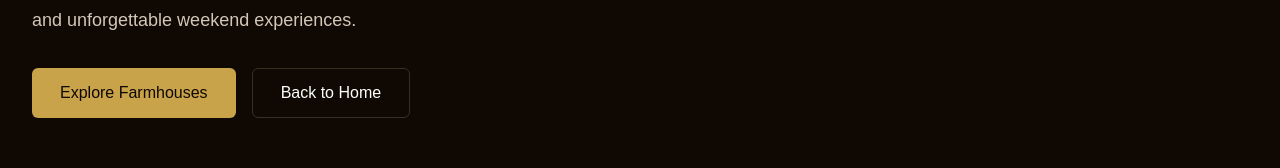
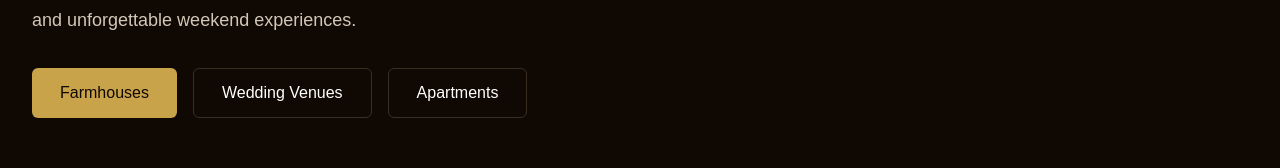
Before and after one commit to bymahiwork-prog/effortless-events, a Next.js app: page /farmhouses in a window 1280 px wide. Shown: the part 384-552 px from the top of the page. Built offline with nearby package versions, Linux system fonts and the light colour scheme; no server answers; the database is empty.

Commit message:
Update page.js

```diff
--- a/app/farmhouses/page.js
+++ b/app/farmhouses/page.js
@@ -44,7 +44,7 @@ const Farms = () => {
       setVenues([]);
 
       setError(
-       "We're unable to load the farmhouses right now. Please try again."
+        "We're unable to load the farmhouses right now. Please try again."
       );
     } finally {
       setLoading(false);
@@ -153,20 +153,28 @@ const Farms = () => {
               experiences.
             </p>
 
+            {/* CATEGORY BUTTONS */}
             <div className="mt-8 flex flex-wrap gap-4">
 
-              <a
-                href="#farmhouses"
+              <Link
+                href="/farms"
                 className="inline-flex items-center justify-center px-7 py-3 bg-[#C9A34A] text-[#0F0803] font-medium rounded-md hover:bg-[#D8B25B] transition"
               >
-                Explore Farmhouses
-              </a>
+                Farmhouses
+              </Link>
 
               <Link
-                href="/"
+                href="/weddings"
                 className="inline-flex items-center justify-center px-7 py-3 border border-[#3A2E22] text-white rounded-md hover:bg-[#17110B] transition"
               >
-                Back to Home
+                Wedding Venues
+              </Link>
+
+              <Link
+                href="/apartments"
+                className="inline-flex items-center justify-center px-7 py-3 border border-[#3A2E22] text-white rounded-md hover:bg-[#17110B] transition"
+              >
+                Apartments
               </Link>
 
             </div>
```
